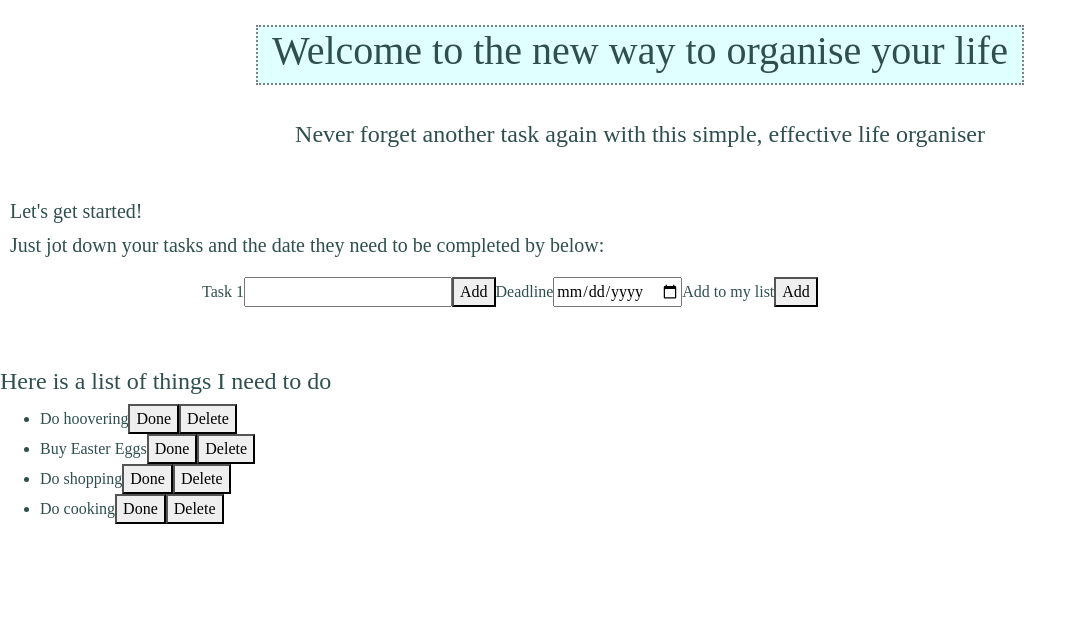
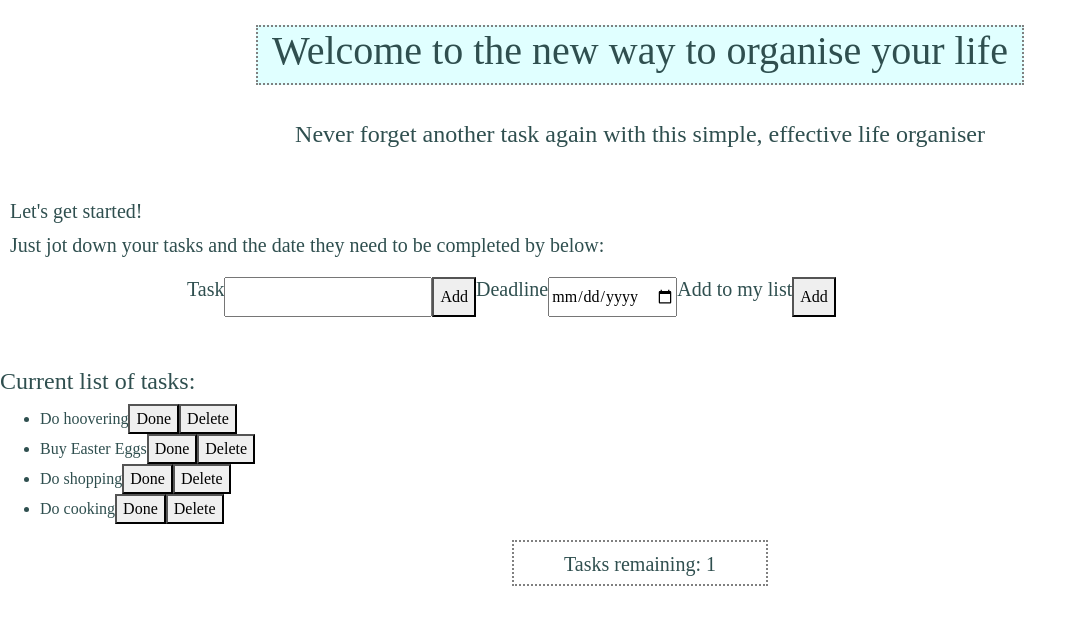
Before and after one commit to JoPreihs/todo-app-frontend, a React app: page / in a window 1280 px wide. Shown: the top 624 px of the page, without its empty margins (0-1086 px from the left). Built offline with nearby package versions, Linux system fonts and the light colour scheme.

Commit message:
React Todo App - In Progress

```diff
--- a/src/App.css
+++ b/src/App.css
@@ -16,3 +16,14 @@ body {
 #div4 {
     margin: 10px 0 20px 10px;
 }
+#tasksRemaining {
+    margin: auto;
+    padding: 10px 10px 0px 10px;
+    width: 20%;
+    background-color: white;
+    font-family: 'EB Garamond', serif;
+    font-size: medium;
+    border: 2px solid gray;
+    border-style: dotted;
+    text-align: center;
+}
--- a/src/App.js
+++ b/src/App.js
@@ -20,20 +20,23 @@ class App extends Component {
           <h4>Never forget another task again with this simple, effective life organiser</h4>
         </div>
         <div id="div3">
-        <span className="getStarted">
+          <span className="getStarted">
             <h5>Let's get started!</h5>
           </span>
         </div>
         <div id="div4">
-        <h5>Just jot down your tasks and the date they need to be completed by below:</h5>
+          <h5>Just jot down your tasks and the date they need to be completed by below:</h5>
         </div>
         <AddItem />
-        <h4>Here is a list of things I need to do</h4>
+        <h4>Current list of tasks:</h4>
         <ul>
           {todoListItems.map(function (item) {
             return <ListItem task={item} />
           })}
         </ul>
+        <div id="tasksRemaining">
+          <h5>Tasks remaining: 1</h5>
+        </div>
       </div>
 
     );
--- a/src/components/AddItem.css
+++ b/src/components/AddItem.css
@@ -1,4 +1,5 @@
 #AddTask {
+    font-family: 'EB Garamond', serif;
     margin: auto;
     padding: 0 0 50px 10px;
     width: 70%;
--- a/src/components/AddItem.js
+++ b/src/components/AddItem.js
@@ -6,13 +6,15 @@ class AddItem extends Component {
         return (
             <div id="AddTask">
                 <form>
-                    <label><h6>Task 1</h6></label>
-                    <input type="text" />
-                    <button type="button">Add</button>
-                    <label><h6>Deadline</h6></label>
-                    <input type="date" />
-                    <label><h6>Add to my list</h6></label>
-                    <button type="Submit">Add</button>
+                    <div className="row">
+                        <label><h5>Task</h5></label>
+                        <input type="text" />
+                        <button type="button">Add</button>
+                        <label><h5>Deadline</h5></label>
+                        <input type="date" />
+                        <label><h5>Add to my list</h5></label>
+                        <button type="Submit">Add</button>
+                    </div>
                 </form>
             </div>
         );
```
